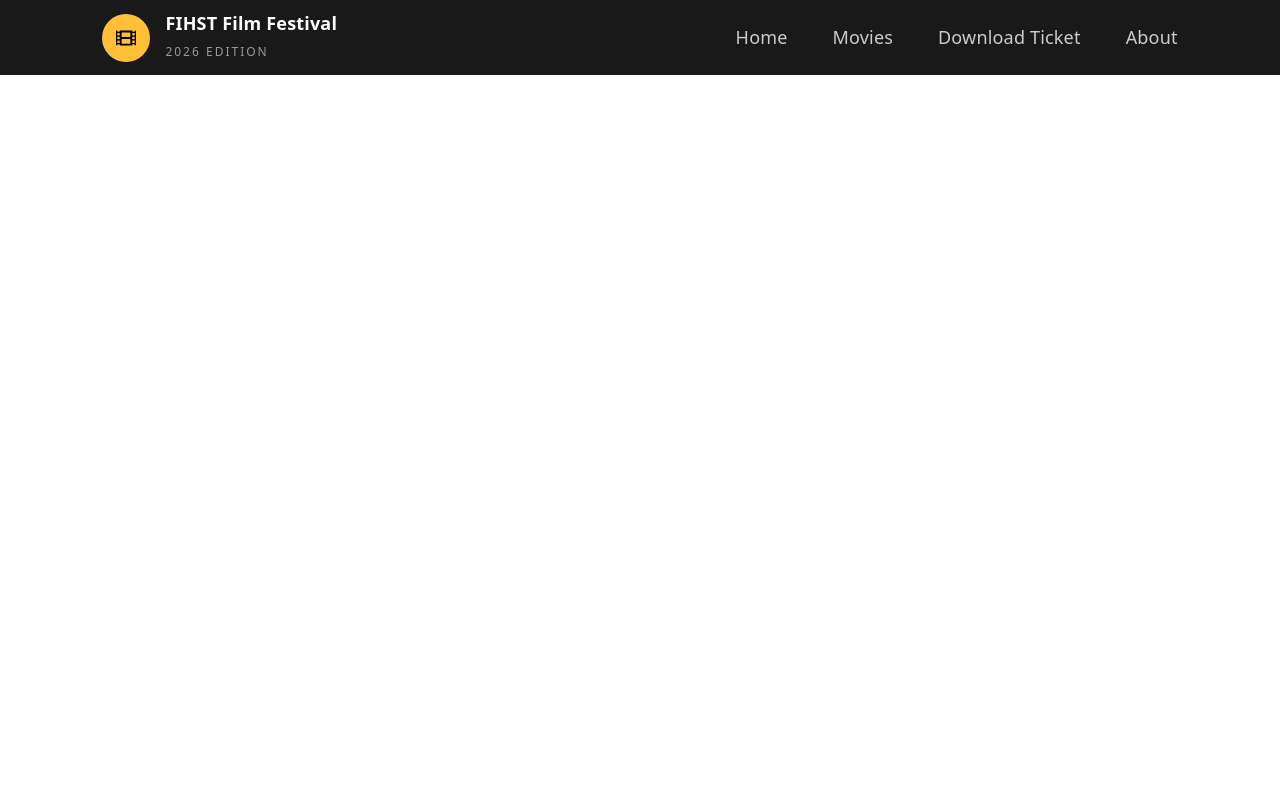
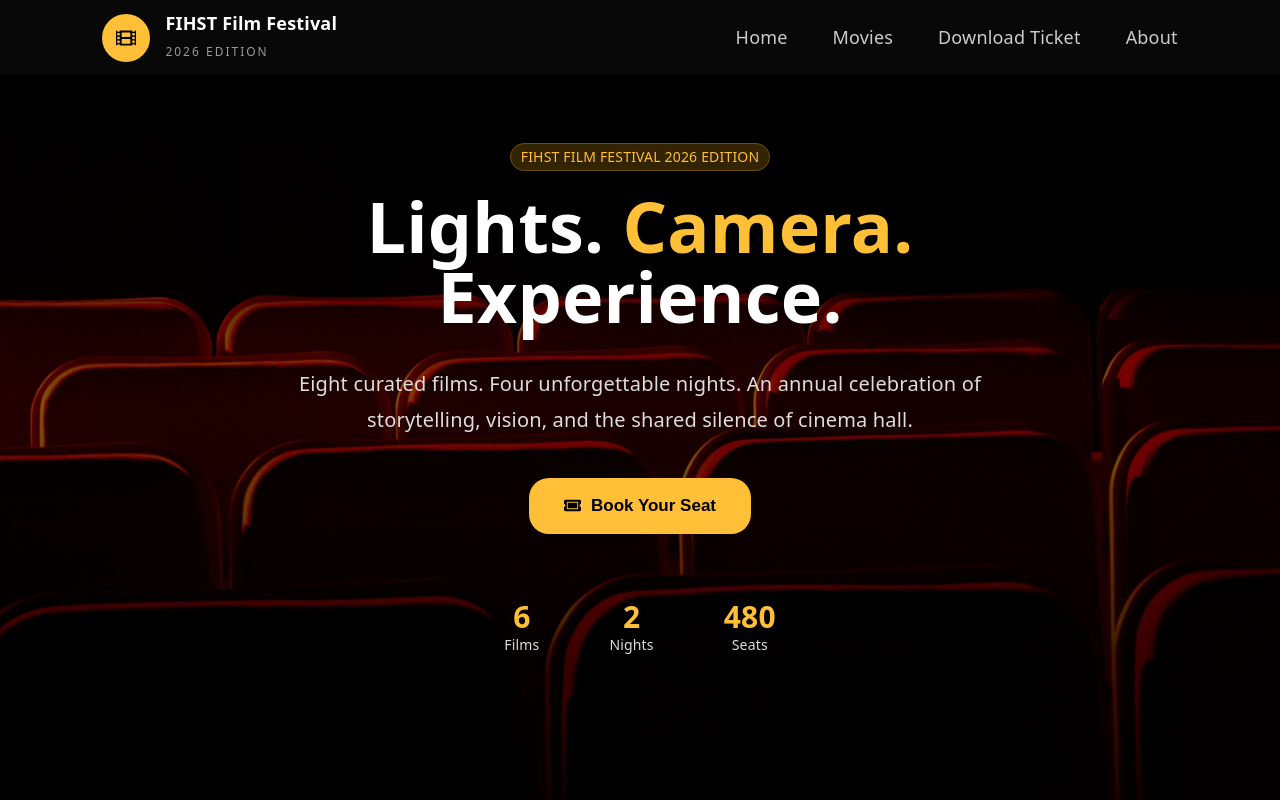
Before and after one commit to thakshilamadhushan/FilmFestivalBookingSite, a React (Vite) app in the folder Frontend/: page / in a window 1280 px wide. Built offline with nearby package versions, Linux system fonts and the light colour scheme.

Commit message:
Create Hero Section

```diff
--- a/Frontend/src/App.jsx
+++ b/Frontend/src/App.jsx
@@ -1,5 +1,6 @@
 import { useState } from 'react'
 import Navbar from './components/Navbar/navbar'
+import Hero from './components/Hero/hero'
 import './App.css'
 
 function App() {
@@ -8,7 +9,7 @@ function App() {
   return (
     <>
       <Navbar />
-
+      <Hero />
     </>
   )
 }
--- a/Frontend/src/components/Hero/hero.css
+++ b/Frontend/src/components/Hero/hero.css
@@ -0,0 +1,158 @@
+.hero{
+    position:relative;
+    width:100%;
+    height:100vh;
+    background:url("../../assets/hero-bg.jpg");
+    background-size:cover;
+    background-position:center;
+    display:flex;
+    justify-content:center;
+    align-items:center;
+    text-align:center;
+    overflow:hidden;
+}
+
+.overlay{
+    position:absolute;
+    inset:0;
+    background:linear-gradient(to bottom,
+    rgba(0,0,0,.85),
+    rgba(0,0,0,.5),
+    rgba(0,0,0,.9));
+
+}
+
+.heroContent{
+    position:relative;
+    z-index:2;
+    max-width:900px;
+    color:white;
+    padding:20px;
+
+}
+
+.badge{
+    margin:0 auto;
+    margin-bottom:20px;
+    font-size:14px;
+    font-weight: 500;
+    display:inline-block;
+    padding:0 10px;
+    border-radius:40px;
+    border:1px solid #665200;
+    background-color: #dd97003b;
+    color:#ffbf36;
+    animation:slideUp 1.2s ease;
+
+}
+
+.heroTitle{
+    font-size:70px;
+    line-height:1;
+    font-weight:800;
+    animation:slideUp 1.4s ease;
+}
+
+.white{
+    color:white;
+
+}
+
+.gold{
+    color:#ffbf36;
+
+}
+
+.hero p{
+    margin:35px auto;
+    width:80%;
+    color:#ddd;
+    line-height:1.8;
+    font-size:20px;
+    animation:slideUp 1.6s ease;
+
+}
+
+.heroButtons{
+    display:flex;
+    justify-content:center;
+    gap:20px;
+    margin:40px 0;
+    animation:slideUp 1.8s ease;
+
+}
+
+.bookBtn{
+    padding:18px 35px;
+    border:none;
+    border-radius:20px;
+    background:#ffbf36;
+    color:#000;
+    display:flex;
+    gap:10px;
+    align-items:center;
+    font-size:17px;
+    font-weight:600;
+    cursor:pointer;
+
+}
+
+.stats{
+    display:flex;
+    justify-content:center;
+    gap:70px;
+    margin-top:70px;
+    animation:slideUp 2s ease;
+    text-align:center;
+}
+
+.stats h2{
+    color:#ffbf36;
+    font-size:30px;
+
+}
+
+.stats span{
+    color:#ddd;
+    font-size:14px;
+
+}
+
+@keyframes slideUp{
+
+    0% {
+        opacity:0;
+        transform:translateY(80px);
+
+    }
+
+    100% {
+        opacity:1;
+        transform:translateY(0);
+
+    }
+
+}
+
+@media(max-width:768px){
+
+    .heroTitle{
+        font-size:50px;
+    }
+
+    .hero p{
+        width:100%;
+        font-size:16px;
+    }
+
+    .heroButtons{
+        flex-direction:column;
+        align-items:center;
+    }
+
+    .stats{
+        flex-wrap:wrap;
+        gap:40px;
+    }
+
+}
--- a/Frontend/src/components/Hero/hero.jsx
+++ b/Frontend/src/components/Hero/hero.jsx
@@ -0,0 +1,75 @@
+import "./hero.css";
+import { FaFilm, FaTicketAlt, FaRegCalendarAlt } from "react-icons/fa";
+
+function Hero() {
+
+  return (
+
+    <section className="hero">
+
+      <div className="overlay"></div>
+
+      <div className="heroContent">
+
+        <div className="badge">
+          FIHST FILM FESTIVAL 2026 EDITION
+        </div>
+
+        <h1 className="heroTitle">
+
+          <span className="white">Lights.</span>
+
+          <span className="gold"> Camera.</span>
+
+          <br/>
+
+          <span className="white">Experience.</span>
+
+        </h1>
+
+        <p>
+          Eight curated films. Four unforgettable nights.
+          An annual celebration of storytelling,
+          vision, and the shared silence of cinema hall.
+        </p>
+
+        <div className="heroButtons">
+
+          <button className="bookBtn">
+
+            <FaTicketAlt />
+
+            Book Your Seat
+
+          </button>
+
+        </div>
+
+        <div className="stats">
+
+          <div>
+            <h2>6</h2>
+            <span>Films</span>
+          </div>
+
+          <div>
+            <h2>2</h2>
+            <span>Nights</span>
+          </div>
+
+          <div>
+            <h2>480</h2>
+            <span>Seats</span>
+          </div>
+
+        </div>
+
+      </div>
+
+    </section>
+
+  );
+
+}
+
+export default Hero;
--- a/Frontend/src/components/Navbar/navbar.css
+++ b/Frontend/src/components/Navbar/navbar.css
@@ -11,7 +11,8 @@
 
     padding:0 8%;
     background:#090909ee;
-    backdrop-filter:blur(15px);
+    -webkit-backdrop-filter: blur(15px);
+    backdrop-filter: blur(15px);
 
     z-index:1000;
 
```
Also changed, not shown: Frontend/src/assets/hero-bg.jpg (added).
